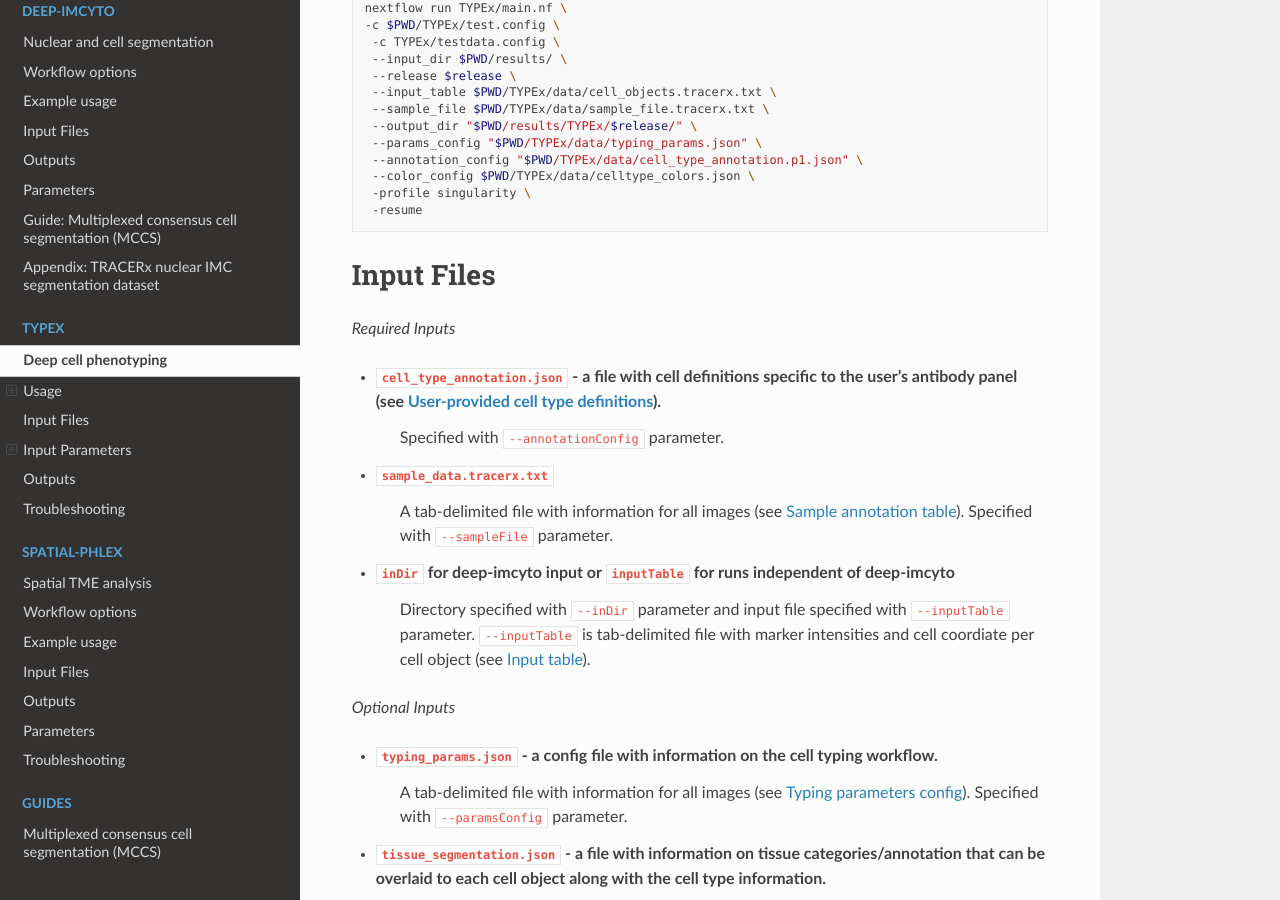
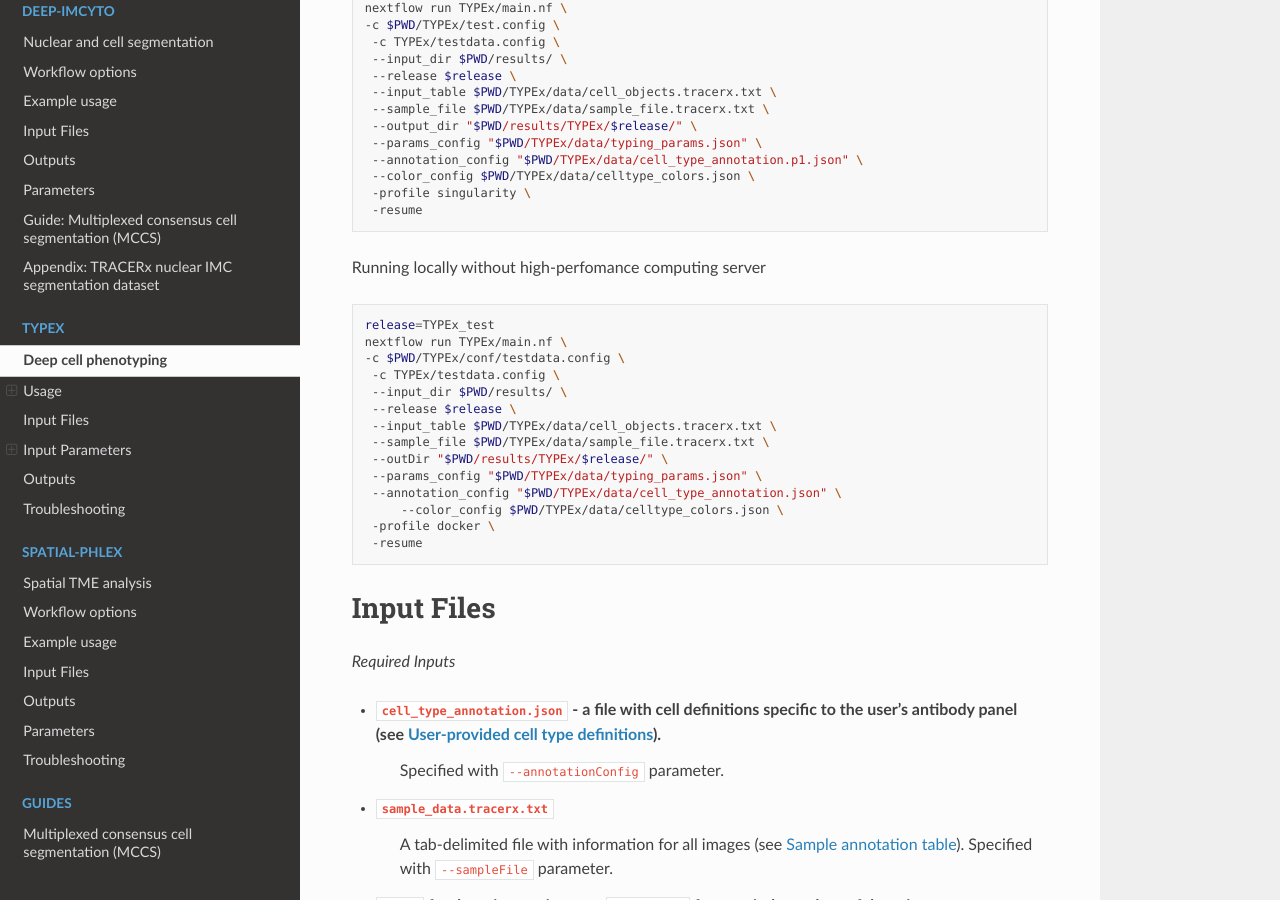
Before and after one commit to FrancisCrickInstitute/TRACERx-PHLEX, a Sphinx documentation site: the page built from docs/source/TYPEx.rst, in a window 1280 px wide and 900 px high, scrolled down 1239 px. Built offline with Sphinx 7.4.7 and the Read the Docs theme 2.0.0, drawn with Linux system fonts in a browser that asks for light colours.

Commit message:
Update TYPEx.rst

```diff
--- a/docs/source/TYPEx.rst
+++ b/docs/source/TYPEx.rst
@@ -67,6 +67,24 @@
     -profile singularity \
     -resume
 
+Running locally without high-perfomance computing server
+
+.. code-block:: bash
+
+	   release=TYPEx_test
+	   nextflow run TYPEx/main.nf \
+	   -c $PWD/TYPEx/conf/testdata.config \
+	    -c TYPEx/testdata.config \
+	    --input_dir $PWD/results/ \
+	    --release $release \
+	    --input_table $PWD/TYPEx/data/cell_objects.tracerx.txt \
+	    --sample_file $PWD/TYPEx/data/sample_file.tracerx.txt \
+	    --outDir "$PWD/results/TYPEx/$release/" \
+	    --params_config "$PWD/TYPEx/data/typing_params.json" \
+	    --annotation_config "$PWD/TYPEx/data/cell_type_annotation.json" \
+		--color_config $PWD/TYPEx/data/celltype_colors.json \
+	    -profile docker \
+	    -resume
 
 Input Files
 ==================
```
